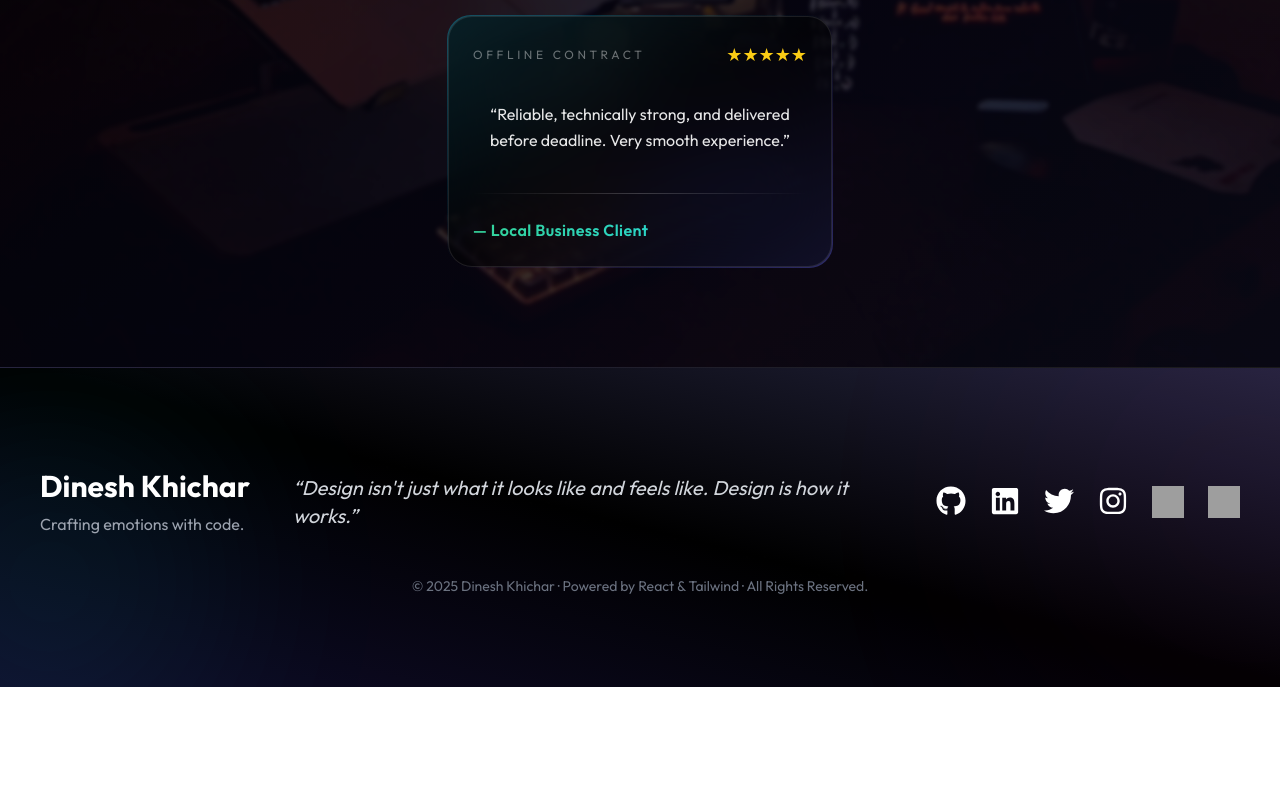
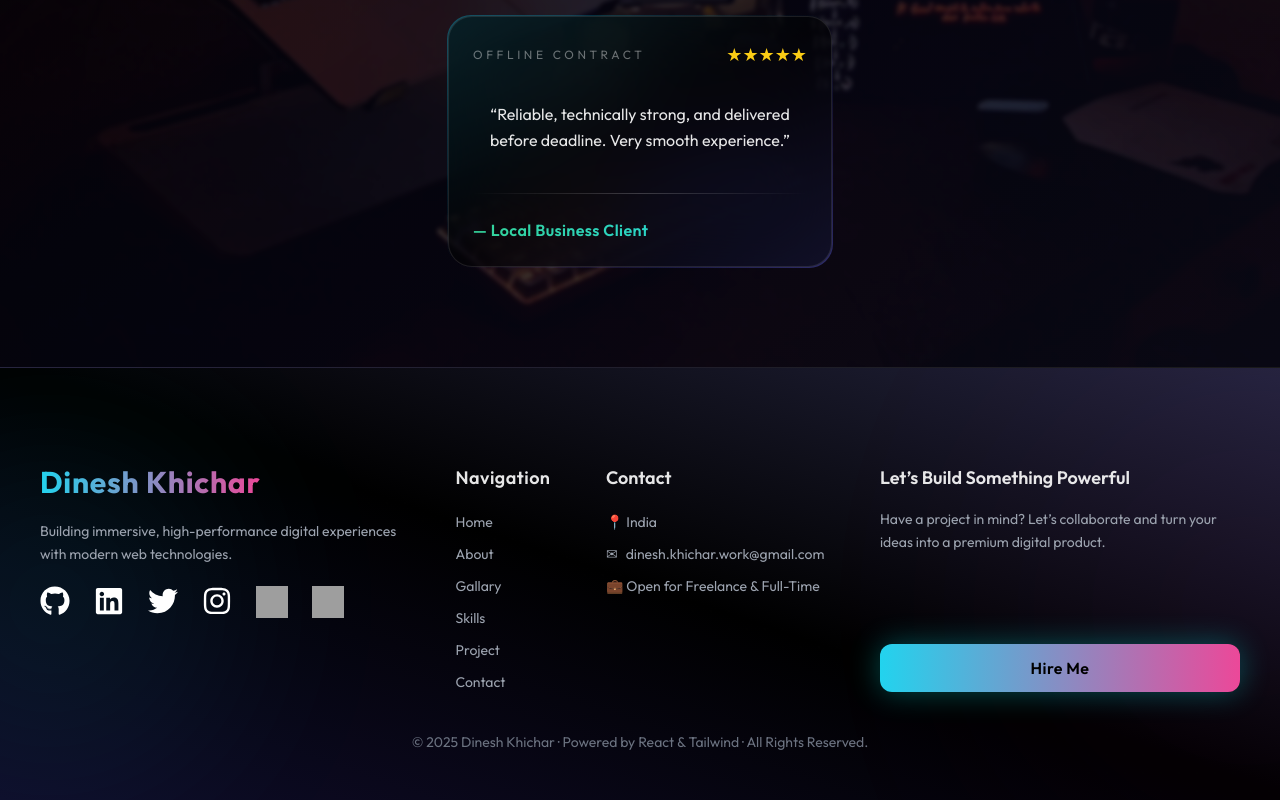
Before and after one commit to dineshkhichar569/My-Portfolio, a React (Vite) app: page / in a window 1280 px wide. Shown: the part 2481-3281 px from the top of the page. Before the commit the page ends 3168 px from the top, so only its background shows below. Built offline with nearby package versions, Linux system fonts and the light colour scheme; grey boxes are pictures that could not be loaded; a web font is replaced by a local one.

Commit message:
Revamp Footer component: enhance layout, add navigation links, and improve social media section

```diff
--- a/src/Components/Footer.jsx
+++ b/src/Components/Footer.jsx
@@ -7,55 +7,49 @@ import {
   FaTwitter,
   FaInstagram,
 } from "react-icons/fa";
+import { ExternalLink } from "lucide-react";
 
 const Footer = () => {
   return (
-    <footer className="relative w-full min-h-[40vh] px-6 md:px-10 py-12 bg-gradient-to-tr from-[#0f0c29] via-[#000000] to-[#24243e] backdrop-blur-xl text-white border-t border-white/10 overflow-hidden z-50 pt-[100px]">
-      {/* 🫧 Floating Glow Blobs */}
+    <footer className="cursor-default relative w-full min-h-[40vh] px-6 md:px-10 py-12 bg-gradient-to-tr from-[#0f0c29] via-[#000000] to-[#24243e] backdrop-blur-xl text-white border-t border-white/10 overflow-hidden z-50 md:pt-24 pt-16">
+      {/*  for glowing background */}
       <div className="absolute w-[300px] h-[300px] bg-[#00ffff] opacity-10 blur-[120px] rounded-full left-[-100px] top-[20%] animate-pulse-slow" />
       <div className="absolute w-[300px] h-[300px] bg-[#ff00cc] opacity-10 blur-[160px] rounded-full right-[-120px] bottom-[10%] animate-pulse-slow" />
       <div className="absolute inset-0 bg-[radial-gradient(#ffffff22_1px,transparent_1px)] [background-size:18px_18px] opacity-[0.03]" />
 
-      {/* 🌐 Footer Grid Layout */}
-      <div className="relative z-20 flex flex-wrap justify-center gap-10 items-center text-center md:text-left max-w-7xl mx-auto">
-        {/* 👤 Left: Name + Tagline */}
+      {/* for footbar contents */}
+      <div className="relative z-20 max-w-7xl mx-auto">
+        <div className="flex flex-wrap md:gap-0 gap-10 justify-between">
+          {/* for logo and socila media icons */}
           <motion.div
-          initial={{ opacity: 0, x: -30 }}
-          whileInView={{ opacity: 1, x: 0 }}
+            initial={{ opacity: 0, y: 40 }}
+            whileInView={{ opacity: 1, y: 0 }}
+            transition={{ duration: 0.8 }}
+            className="space-y-5 md:w-[30%] w-full"
+          >
+            <h2 className="text-3xl font-bold tracking-wide">
+              <span className="bg-gradient-to-r from-cyan-400 to-pink-500 bg-clip-text text-transparent">
+                Dinesh Khichar
+              </span>
+            </h2>
+
+            <p className="text-gray-400 text-sm leading-relaxed">
+              Building immersive, high-performance digital experiences with
+              modern web technologies.
+            </p>
+
+            {/* social media icons */}
+            <motion.div
+              initial={{ opacity: 0, y: 30 }}
+              whileInView={{ opacity: 1, y: 0 }}
               transition={{ duration: 1 }}
-          className="flex flex-col gap-2"
-        >
-          <h2 className="text-2xl md:text-3xl font-bold text-white">
-            Dinesh Khichar
-          </h2>
-          <p className="text-sm md:text-base text-gray-400">
-            Crafting emotions with code.
-          </p>
-        </motion.div>
-
-        {/* 🌟 Center: Quote */}
-        <motion.div
-          initial={{ opacity: 0 }}
-          whileInView={{ opacity: 1 }}
-          transition={{ duration: 1, delay: 0.2 }}
-          className="text-lg md:text-xl md:w-[600px] w-96 mx-auto text-gray-300 italic px-2 md:px-0"
-        >
-          “Design isn't just what it looks like and feels like. Design is how it
-          works.”
-        </motion.div>
-
-        {/* 🔗 Right: Social Icons */}
-        <motion.div
-          initial={{ opacity: 0, x: 30 }}
-          whileInView={{ opacity: 1, x: 0 }}
-          transition={{ duration: 1 }}
-          className="flex justify-center md:justify-end gap-6 text-2xl md:text-3xl"
+              className="flex flex-wrap gap-6 text-2xl md:text-3xl"
             >
               <a
                 href="https://github.com/dineshkhichar569"
                 target="_blank"
                 rel="noopener noreferrer"
-            className="hover:text-[#00fff7] transition duration-300"
+                className="hover:text-[#00fff7] hover:scale-125 transition duration-200"
               >
                 <FaGithub />
               </a>
@@ -63,7 +57,7 @@ const Footer = () => {
                 href="https://www.linkedin.com/in/dinesh-khichar-5265b4282/"
                 target="_blank"
                 rel="noopener noreferrer"
-            className="hover:text-[#0072ff] transition duration-300"
+                className="hover:text-[#0072ff] hover:scale-125 transition duration-200"
               >
                 <FaLinkedin />
               </a>
@@ -71,7 +65,7 @@ const Footer = () => {
                 href="https://x.com/IZEL_4582"
                 target="_blank"
                 rel="noopener noreferrer"
-            className="hover:text-[#0072ff] transition duration-300"
+                className="hover:text-[#0072ff] hover:scale-125 transition duration-200"
               >
                 <FaTwitter />
               </a>
@@ -79,13 +73,13 @@ const Footer = () => {
                 href="https://instagram.com/dinesh_458252"
                 target="_blank"
                 rel="noopener noreferrer"
-            className="hover:text-[#0072ff] transition duration-300"
+                className="hover:text-[#ff00dd] hover:scale-125 transition duration-200"
               >
                 <FaInstagram />
               </a>
               <a
                 href="https://leetcode.com/u/DineshSunny/"
-            className="hover:text-[#ff007f] transition duration-300"
+                className="hover:text-[#ff007f] hover:scale-125 transition duration-200"
               >
                 <img
                   src="https://upload.wikimedia.org/wikipedia/commons/1/19/LeetCode_logo_black.png"
@@ -96,7 +90,7 @@ const Footer = () => {
               </a>
               <a
                 href="https://www.geeksforgeeks.org/user/wollver962d/?_gl=1*aslot6*_up*MQ..*_gs*MQ..&gclid=CjwKCAjw4efDBhATEiwAaDBpblgSo40PW4ABXWC1GQenuqBjEfzZul5heedj-p0xZt_e6v2_9rfgwBoClJsQAvD_BwE&gbraid=0AAAAAC9yBkDcSo3LmM-RejRscFLXbafzf"
-            className="hover:text-[#ff007f] transition duration-300"
+                className="hover:text-[#ff007f] hover:scale-125 transition duration-200"
               >
                 <img
                   src="https://upload.wikimedia.org/wikipedia/commons/4/43/GeeksforGeeks.svg"
@@ -106,9 +100,89 @@ const Footer = () => {
                 />
               </a>
             </motion.div>
+          </motion.div>
+
+          {/* for Quick Links */}
+          <motion.div
+            initial={{ opacity: 0, y: 40 }}
+            whileInView={{ opacity: 1, y: 0 }}
+            transition={{ duration: 0.8, delay: 0.1 }}
+            className="space-y-5 w-fit"
+          >
+            <h3 className="text-lg font-semibold tracking-wide text-white/90">
+              Navigation
+            </h3>
+
+            <div className="flex flex-col gap-3 text-gray-400 text-sm">
+              {["Home", "About", "Gallary", "Skills", "Project", "Contact"].map(
+                (item) => (
+                  <a
+                    key={item}
+                    href={`${item.toLowerCase() == "home" ? "/" : `/${item.toLowerCase()}`}`}
+                    className="group relative w-fit hover:text-white transition flex gap-1 items-center"
+                  >
+                    {item}
+                    <ExternalLink className="w-3 h-3 opacity-0 group-hover:opacity-100 transition-all duration-200"/>
+                    <span className="absolute left-0 -bottom-1 w-0 h-[1px] bg-gradient-to-r from-cyan-400 to-pink-500 transition-all duration-200 group-hover:w-full" />
+                  </a>
+                ),
+              )}
+            </div>
+          </motion.div>
+
+          {/* for Contact */}
+          <motion.div
+            initial={{ opacity: 0, y: 40 }}
+            whileInView={{ opacity: 1, y: 0 }}
+            transition={{ duration: 0.8, delay: 0.2 }}
+            className="space-y-5 md:w-fit"
+          >
+            <h3 className="text-lg font-semibold text-white/90">Contact</h3>
+
+            <div className="space-y-3 text-gray-400 text-sm">
+              <p>📍 India</p>
+              <p className="group relative flex gap-2 items-center transition-all duration-200 hover:text-white">
+                ✉
+                <a
+                  href="mailto:dinesh.khichar.work@gmail.com"
+                >
+                  dinesh.khichar.work@gmail.com
+                </a>
+                <span className="absolute left-0 -bottom-1 w-0 h-[1px] bg-gradient-to-r from-cyan-400 to-pink-500 transition-all duration-200 group-hover:w-full" />
+              </p>
+              <p>💼 Open for Freelance & Full-Time</p>
+            </div>
+          </motion.div>
+
+          {/* for Hire Me button section */}
+          <motion.div
+            initial={{ opacity: 0, y: 40 }}
+            whileInView={{ opacity: 1, y: 0 }}
+            transition={{ duration: 0.8, delay: 0.3 }}
+            className="flex flex-col justify-between md:w-[30%] w-full"
+          >
+            <div>
+              <h3 className="text-lg font-semibold text-white/90 mb-4">
+                Let’s Build Something Powerful
+              </h3>
+
+              <p className="text-gray-400 text-sm leading-relaxed">
+                Have a project in mind? Let’s collaborate and turn your ideas
+                into a premium digital product.
+              </p>
             </div>
 
-      {/* 🧊 Bottom Line */}
+            <a
+              href="/hire"
+              className="mt-6 inline-flex items-center justify-center px-8 py-3 rounded-xl bg-gradient-to-r from-cyan-400 to-pink-500 text-black font-semibold tracking-wide hover:scale-105 transition-all duration-300 shadow-[0_0_30px_rgba(0,255,255,0.3)]"
+            >
+              Hire Me
+            </a>
+          </motion.div>
+        </div>
+      </div>
+
+      {/*  for rights section */}
       <motion.div
         initial={{ opacity: 0 }}
         whileInView={{ opacity: 1 }}
```
Lines whose indentation alone changed are shown as unchanged.
